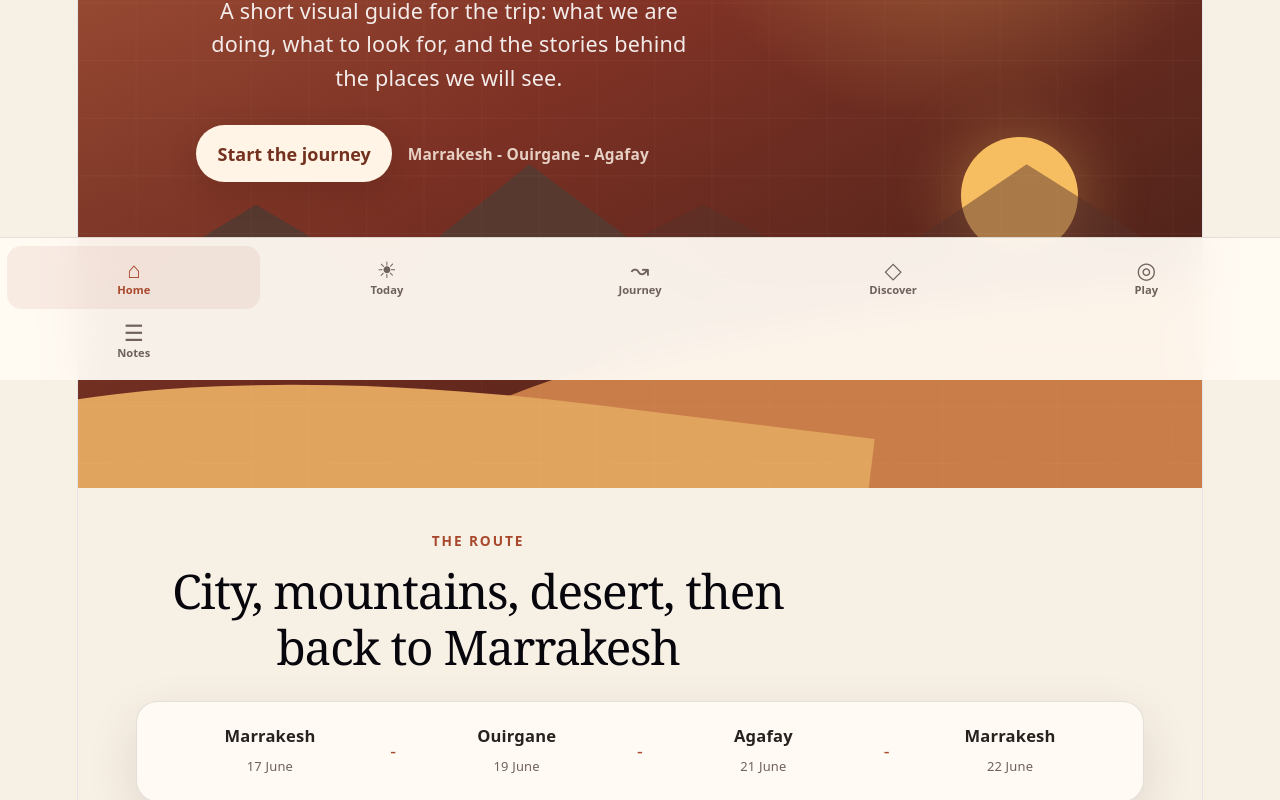
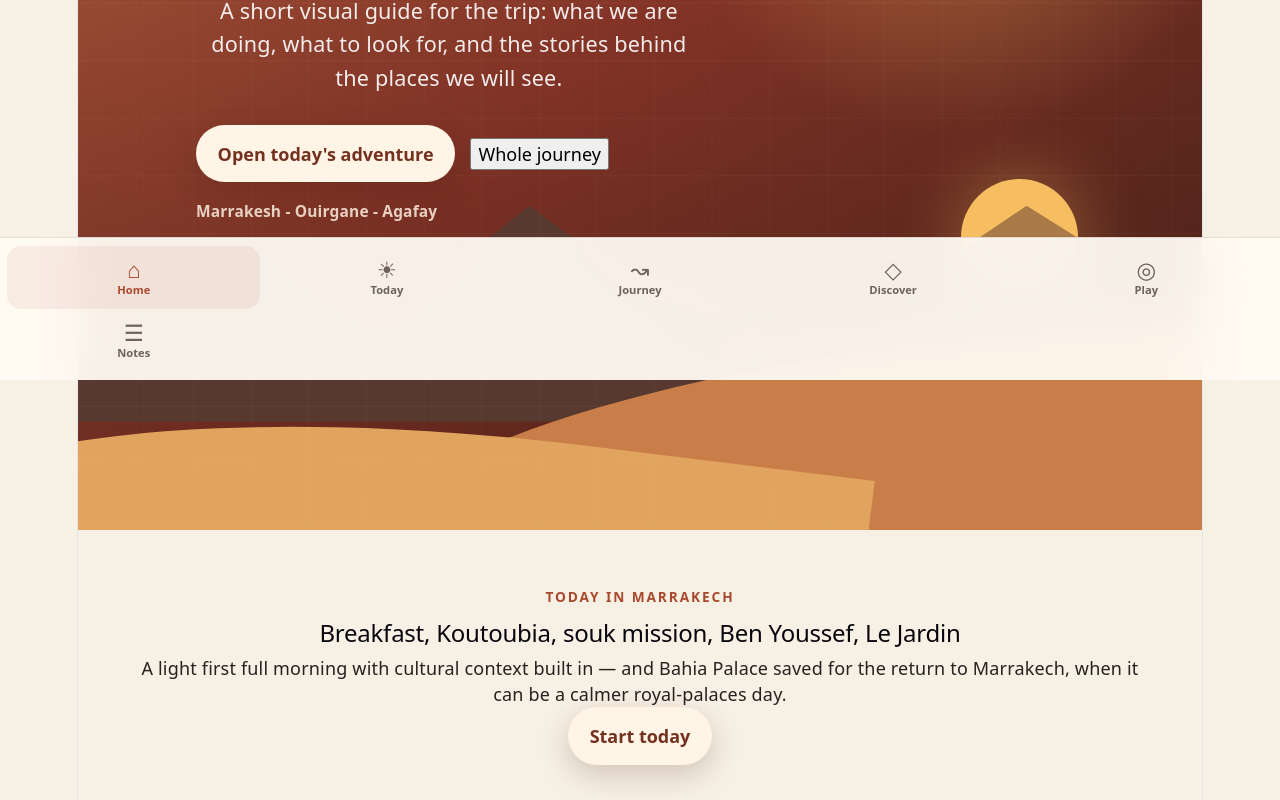
Before and after one commit to PaoloMarini/morocco-family-trip, a React (Vite) app: page / in a window 1280 px wide. Shown: the part 420-1220 px from the top of the page. Built offline with nearby package versions, Linux system fonts and the light colour scheme.

Commit message:
Promote today's adventure on homepage

```diff
--- a/src/pages/HomePage.tsx
+++ b/src/pages/HomePage.tsx
@@ -1,5 +1,6 @@
 type HomePageProps = {
   onExplore: () => void
+  onToday: () => void
 }
 
 const basePath = import.meta.env.BASE_URL
@@ -46,7 +47,7 @@ const visualPreview = [
   },
 ]
 
-function HomePage({ onExplore }: HomePageProps) {
+function HomePage({ onExplore, onToday }: HomePageProps) {
   return (
     <>
       <section className="hero hero--polished">
@@ -61,8 +62,11 @@ function HomePage({ onExplore }: HomePageProps) {
           </p>
 
           <div className="hero__actions">
-            <button className="primary-button" type="button" onClick={onExplore}>
-              Start the journey
+            <button className="primary-button" type="button" onClick={onToday}>
+              Open today&apos;s adventure
+            </button>
+            <button className="secondary-button" type="button" onClick={onExplore}>
+              Whole journey
             </button>
             <span className="hero__hint">Marrakesh - Ouirgane - Agafay</span>
           </div>
@@ -75,6 +79,23 @@ function HomePage({ onExplore }: HomePageProps) {
           <span className="dune dune--one" />
           <span className="dune dune--two" />
         </div>
+      </section>
+
+      <section className="page-section today-teaser">
+        <article className="today-teaser__card">
+          <div>
+            <p className="eyebrow">Today in Marrakech</p>
+            <h2>Breakfast, Koutoubia, souk mission, Ben Youssef, Le Jardin</h2>
+            <p>
+              A light first full morning with cultural context built in — and
+              Bahia Palace saved for the return to Marrakech, when it can be a
+              calmer royal-palaces day.
+            </p>
+          </div>
+          <button className="primary-button" type="button" onClick={onToday}>
+            Start today
+          </button>
+        </article>
       </section>
 
       <section className="page-section route-summary route-summary--compact">
```
